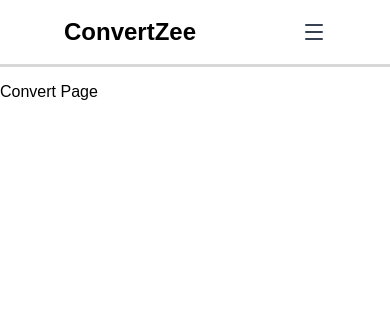
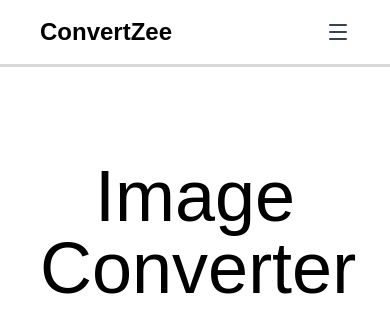
Before and after one commit to beatenstratblues/convertzee_frontend, a Next.js app: page /convert in a window 390 px wide. Shown: the top 332 px of the page. Built offline with nearby package versions, Linux system fonts and the light colour scheme.

Commit message:
initial commit

```diff
--- a/app/convert/page.js
+++ b/app/convert/page.js
@@ -1,7 +1,7 @@
 const page = () => {
   return (
-    <div>
-        Convert Page
+    <div className="h-full">
+        <h1 className="text-7xl text-center pt-20">Image Converter</h1>
     </div>
   )
 }
--- a/app/layout.js
+++ b/app/layout.js
@@ -26,7 +26,7 @@ export default function RootLayout({ children }) {
         <header>
           <NavigationBar />
         </header>
-        <main className="pt-20">{children}</main>
+        <main className="pt-20 mx-10 md:mx-16 lg:mx-44 h-screen">{children}</main>
       </body>
     </html>
   );
--- a/app/page.js
+++ b/app/page.js
@@ -2,7 +2,7 @@ import Image from "next/image";
 
 export default function Home() {
   return (
-   <div>
+   <div className="">
     Hello to ConvertZee!
    </div>
   );
--- a/components/NavigationBar.js
+++ b/components/NavigationBar.js
@@ -7,7 +7,7 @@ const NavigationBar = () => {
   const [isMenuOpen, setIsMenuOpen] = useState(false);
 
   return (
-    <nav className="border-b-3 border-[#d8d8d8] px-16 md:px-16 lg:px-44 py-4 bg-[#FFFFFF] flex justify-between items-center fixed w-full top-0 z-50">
+    <nav className="border-b-3 border-[#d8d8d8] px-10 md:px-16 lg:px-44 py-4 bg-[#FFFFFF] flex justify-between items-center fixed w-full top-0 z-50">
       <div className="text-2xl font-bold">ConvertZee</div>
 
       <button
```
